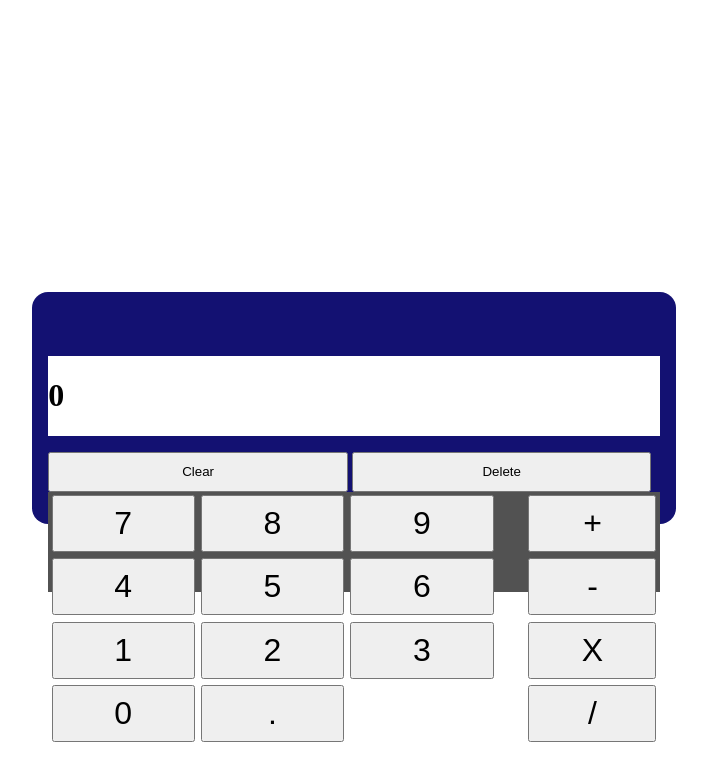
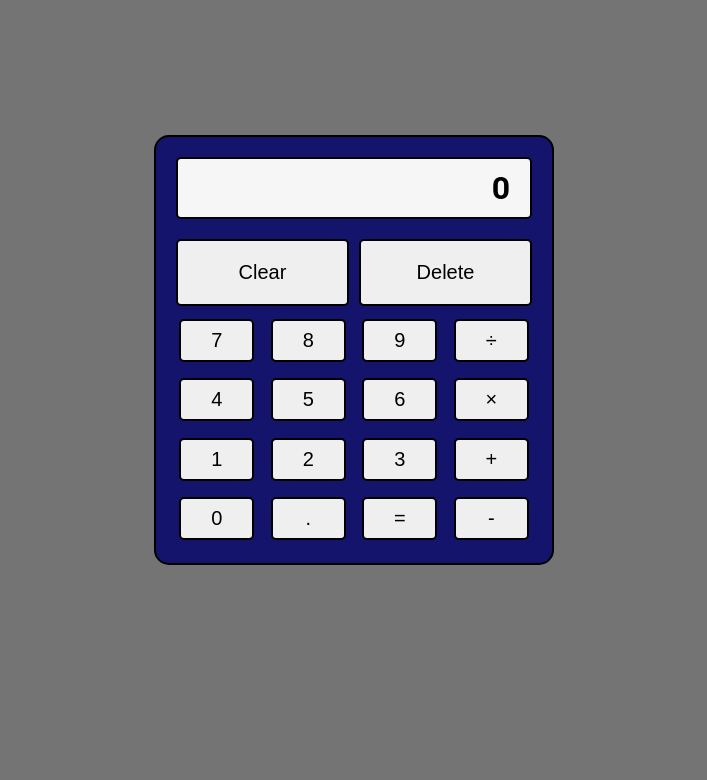
Before and after one commit to sonata7245/odin-calculator, a plain HTML site: page index.html in a window 1280 px wide. Shown: the whole page, without its empty margins (286-993 px from the left). Drawn offline with Linux system fonts and the light colour scheme.

Commit message:
Update styles to grid

```diff
--- a/index.html
+++ b/index.html
@@ -1,5 +1,6 @@
 <!DOCTYPE html>
 <html lang="en">
+
 <head>
     <meta charset="UTF-8">
     <meta http-equiv="X-UA-Compatible" content="IE=edge">
@@ -8,39 +9,48 @@
     <script src="app.js" defer></script>
     <title>Odin Calculator</title>
 </head>
+
 <body>
+
+    <main>
         <container id="calculator">
-    <div id="display"><h1>0</h1></div>
-    <div class="div-functionButton">
-        <button class="functionButton" id="clearButton">Clear</button>
-        <button class="functionButton" id="deleteButton">Delete</button>
+            <div id="display">
+                <h1>0</h1>
             </div>
 
-<container id="buttons">
-        <div id="nums">
+            <container class="buttons-grid">
+
+                <button class="span2" id="clearButton">Clear</button>
+                <button class="span2" id="deleteButton">Delete</button>
+
+
 
                 <button class="numPad" id="num7">7</button>
                 <button class="numPad" id="num8">8</button>
                 <button class="numPad" id="num9">9</button>
+                <button class="operand" id="numDivide">&#247;</button>
                 <button class="numPad" id="num4">4</button>
                 <button class="numPad" id="num5">5</button>
                 <button class="numPad" id="num6">6</button>
+                <button class="operand" id="numMultiply">&#215;</button>
                 <button class="numPad" id="num1">1</button>
                 <button class="numPad" id="num2">2</button>
                 <button class="numPad" id="num3">3</button>
+                <button class="operand" id="numPlus">&#43;</button>
                 <button class="numPad" id="num0">0</button>
                 <button class="numPad" id="numPeriod">.</button>
-    </div>
-    <div id="operators">
-        <button class="operand" id="numPlus">+</button>
-        <button class="operand" id="numMinus">-</button>
-        <button class="operand" id="numMultiply">X</button>
-        <button class="operand" id="numDivide">/</button>
-    </div>
+                <button class="operand" id="numEquals">=</button>
+                <button class="operand" id="numMinus">&#45;</button>
+
+
+
+
             </container>
 
 
         </container>
+    </main>
 
 </body>
+
 </html>
--- a/style.css
+++ b/style.css
@@ -1,68 +1,87 @@
-body{
-    display: flex;
-    flex-direction: column;
-    justify-content: space-around;
-    align-items: center;
-    height: 100vh;
+* {
+    box-sizing: border-box;
+    margin: 0;
+    padding: 0;
 }
 
-#calculator{
-    display:flex;
-    flex-direction: column;
-    background-color: rgb(19, 17, 114);
-    padding: 1em;
-    border-radius: 1em;
-    height: 25%;
-    justify-content: space-between;
+html {
+    position: relative;
+    min-height: 100%;
 }
 
-#display{
-    background-color: white;
-    margin-top: 3em;
-}
-
-.div-functionButton{
-    height: 3em;
-    margin-top: 1em;;
-}
-
-.functionButton{
-    width: 49%;
-    height: 3em;
-}
-
-#buttons{
-    display: flex;
-    background-color: rgb(82, 82, 82);
-    justify-content: space-around;
-    height: 50%;
-    flex: 1;
+body {
+    background-color: #747474;
+    color: #000;
+    font-family: 'Roboto', sans-serif;
+    margin-bottom: 100px;
 
 }
 
-#nums{
+main {
     display: flex;
-    flex-wrap: wrap;
-    max-width: 80%;
+    align-items: center;
+    justify-content: center;
+    height: 75vh;
+    min-height: 500px;
+    padding: 10px;
+    margin-top: 50px;
 }
 
-.numPad{
-    width: 30%;
-    padding: .5rem;
-    margin: .2rem;
-    font-size: 2rem;
+#calculator {
+    width: 400px;
+    border: 2px black solid;
+    border-radius: 15px;
+    padding: 20px;
+    background-color: rgb(20, 20, 109);
+
 
 }
 
-#operators{
-    display: flex;
-    flex-direction: column;
+#display {
+    padding: 10px 20px;
+    border: 2px black solid;
+    border-radius: 5px;
+    margin-bottom: 20px;
+    background-color: #f6f6f6;
+    text-align: right;
+    word-wrap: break-word;
+    word-break: break-all;
 }
 
-.operand{
+.buttons-grid {
+    display: grid;
+    grid-template-columns: repeat(4, 1fr);
+    grid-gap: 10px;
+}
+
+.span2 {
+    grid-column: span 2;
+}
+
+button {
+    padding: 20px;
+    font-size: 20px;
+    border: 2px black solid;
+    border-radius: 5px;
+}
+
+button:hover{
+    background-color: #dadada;
+}
+
+
+
+.numPad {
+
     padding: .5rem;
     margin: .2rem;
-    width: 8rem;
-    font-size: 2rem;
-    flex: 1;
+
 }
+
+
+
+.operand {
+    padding: .5rem;
+    margin: .2rem;
+
+}
```
Lines whose indentation alone changed are shown as unchanged.
